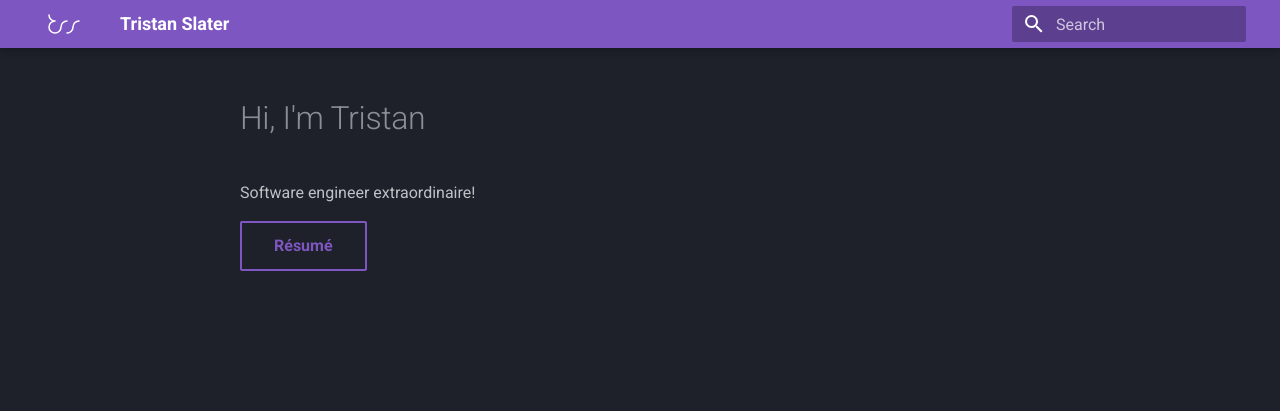
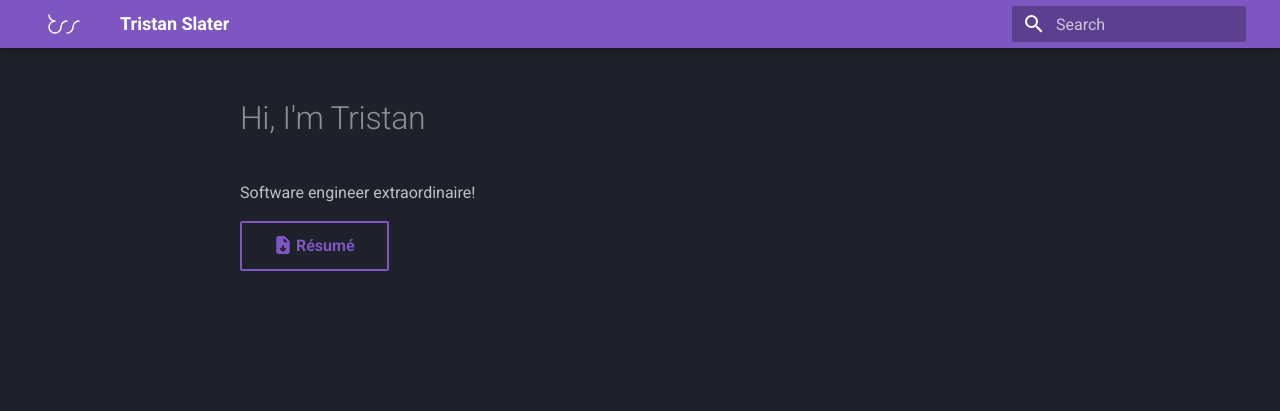
Before and after one commit to trslater/trslater.github.io, an MkDocs documentation site: the page built from docs/index.md, in a window 1280 px wide. Shown: the top 411 px of the page. Built offline with MkDocs 1.6.1 and Material for MkDocs 9.7.7, drawn with Linux system fonts in a browser that asks for light colours.

Commit message:
Add resume download button icon

```diff
--- a/docs/index.md
+++ b/docs/index.md
@@ -9,4 +9,4 @@ hide:
 
 Software engineer extraordinaire!
 
-[Résumé](/downloads/resume.pdf){ .md-button target=_blank }
+[:fontawesome-solid-file-arrow-down: Résumé](/downloads/resume.pdf){ .md-button target=_blank }
--- a/mkdocs.yml
+++ b/mkdocs.yml
@@ -14,6 +14,9 @@ theme:
 
 markdown_extensions:
   - attr_list
+  - pymdownx.emoji:
+      emoji_index: !!python/name:materialx.emoji.twemoji
+      emoji_generator: !!python/name:materialx.emoji.to_svg
 
 extra:
   social:
```
